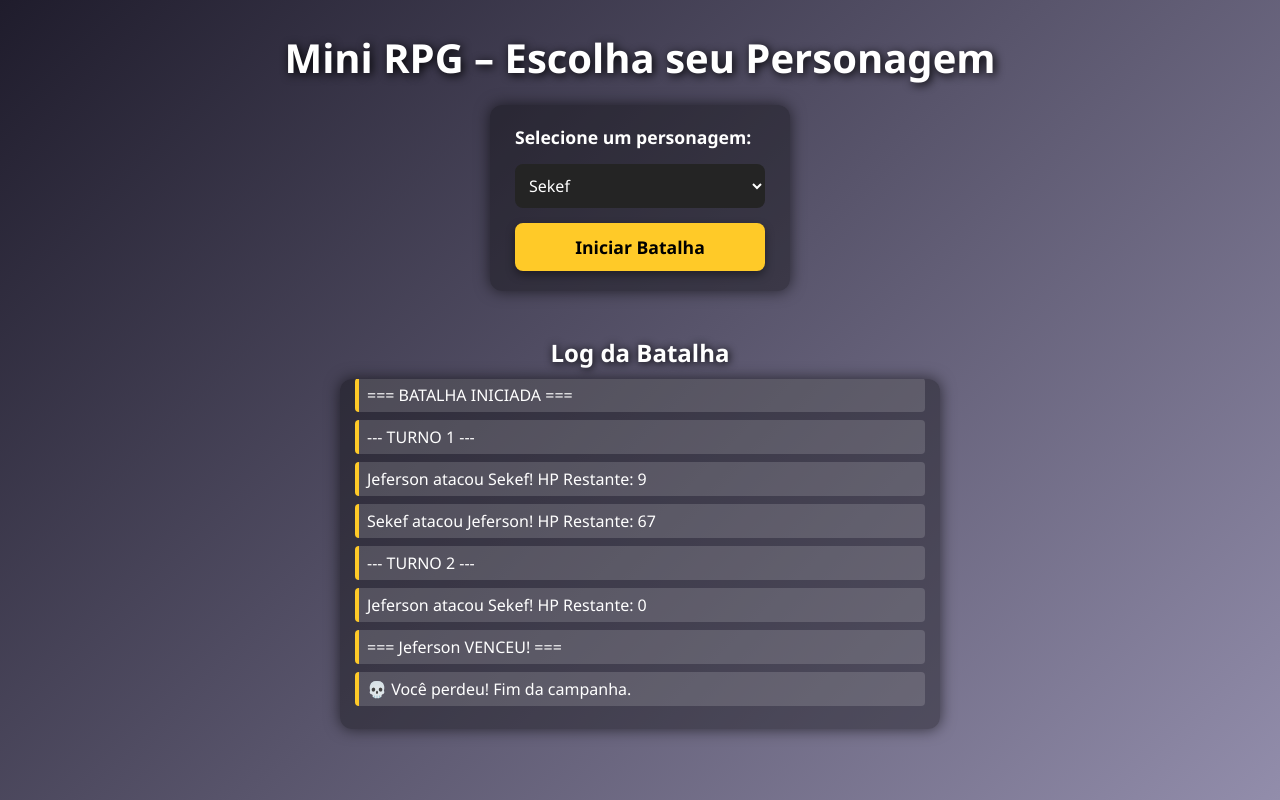
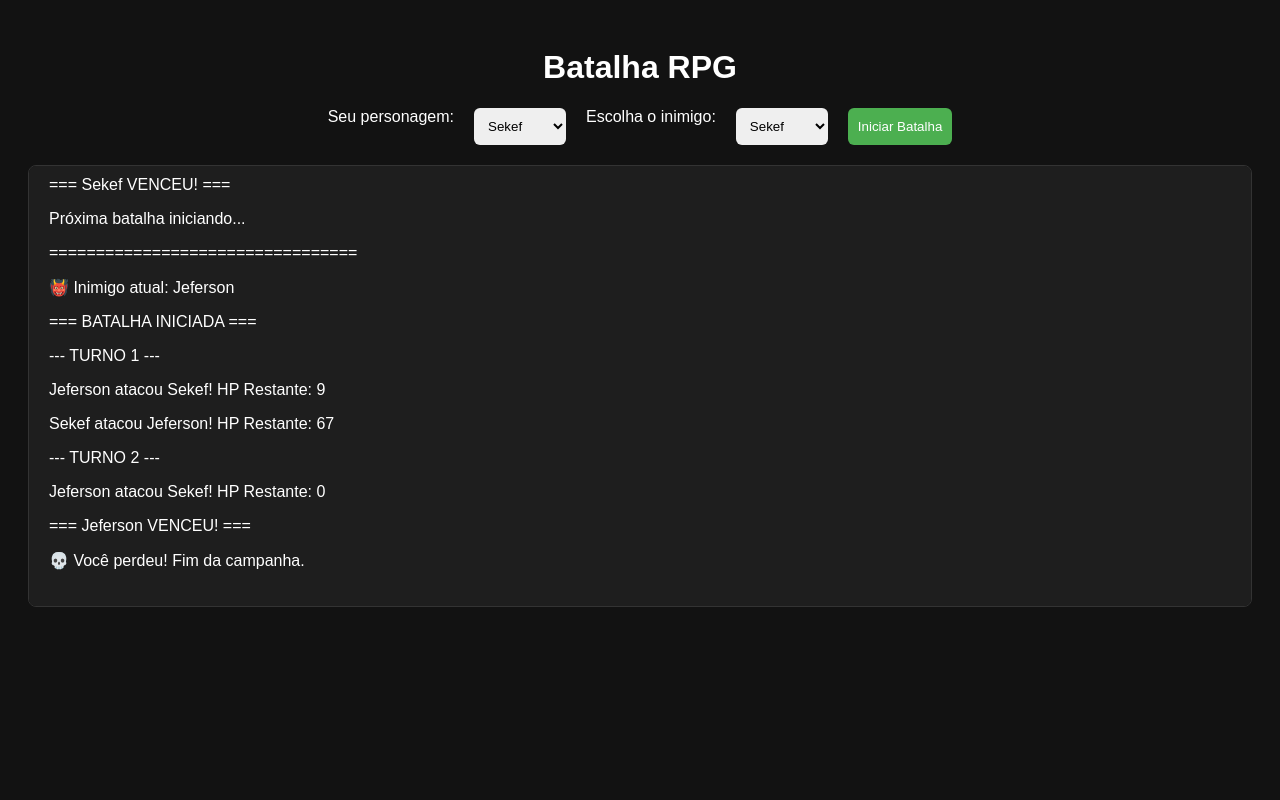
Before and after one commit to alisson1707/ifpi-legends, a website built with Parcel: page source/index.html in a window 1280 px wide. Both pictures are taken after a click on the button "Iniciar Batalha". Built offline with nearby package versions, Linux system fonts and the light colour scheme.

Commit message:
atualizaçao na interface

```diff
--- a/source/batalhas/batalhaUm.ts
+++ b/source/batalhas/batalhaUm.ts
@@ -1,44 +1,8 @@
 import { Personagem } from "../personagem";
 
 export class Batalha {
-    constructor(
-        protected p1: Personagem,
-        protected p2: Personagem
-    ) {}
+  constructor(protected p1: Personagem, protected p2: Personagem) {}
 
-    iniciar(): void {
-        console.log("===== BATALHA INICIADA! =====");
-
-        let turno = 1;
-
-        while (this.p1.estaVivo() && this.p2.estaVivo()) {
-            console.log(`\n--- TURNO ${turno} ---`);
-
-            // Determina quem ataca primeiro pela velocidade
-            const primeiro =
-                this.p1.getVelocidade() >= this.p2.getVelocidade()
-                    ? this.p1
-                    : this.p2;
-
-            const segundo = primeiro === this.p1 ? this.p2 : this.p1;
-
-            // Primeiro ataca
-            primeiro.atacar(segundo);
-
-            if (!segundo.estaVivo()) break;
-
-            // Segundo ataca
-            segundo.atacar(primeiro);
-
-            turno++;
-        }
-
-        console.log("\n===== FIM DA BATALHA =====");
-        console.log(
-            `${this.p1.estaVivo() ? this.p1.getNome() : this.p2.getNome()} venceu!`
-        );
-    }
-
-    getP1() { return this.p1; }
-    getP2() { return this.p2; }
+  getP1(): Personagem { return this.p1; }
+  getP2(): Personagem { return this.p2; }
 }
--- a/source/components/iallen.ts
+++ b/source/components/iallen.ts
@@ -2,13 +2,6 @@ import { Personagem } from "../personagem";
 
 export class Iallen extends Personagem {
     constructor() {
-        super(
-            "Iallen",
-            100,     // hp
-            20,      // ataque
-            5,       // defesa
-            10,      // velocidade
-            "Guitarra do Trovão"
-        );
+        super("Iallen", 100, 20, 5, 10, "Guitarra do Trovão");
     }
 }
--- a/source/components/jivago.ts
+++ b/source/components/jivago.ts
@@ -2,13 +2,6 @@ import { Personagem } from "../personagem";
 
 export class Jivago extends Personagem {
     constructor() {
-        super(
-            "Jivago",
-            85,    // hp
-            30,    // ataque
-            6,     // defesa
-            10,    // velocidade
-            "Super força"
-        );
+        super("Jivago", 85, 30, 6, 10, "Super força");
     }
 }
--- a/source/components/sekef.ts
+++ b/source/components/sekef.ts
@@ -2,13 +2,6 @@ import { Personagem } from "../personagem";
 
 export class Sekef extends Personagem {
     constructor() {
-        super(
-            "Sekef",
-            95,    // hp
-            30,    // ataque
-            3,     // defesa
-            12,    // velocidade
-            "Leitura Mental"
-        );
+        super("Sekef", 95, 30, 3, 12, "Leitura Mental");
     }
 }
--- a/source/index.html
+++ b/source/index.html
@@ -1,18 +1,28 @@
 <!DOCTYPE html>
-<html lang="pt-br">
+<html lang="pt-BR">
 <head>
   <meta charset="UTF-8">
-  <meta name="viewport" content="width=device-width, initial-scale=1.0">
-  <title>Mini RPG</title>
+  <title>Batalha RPG</title>
   <link rel="stylesheet" href="style.css">
 </head>
 
 <body>
-  <h1>Mini RPG – Escolha seu Personagem</h1>
+  <h1>Batalha RPG</h1>
 
-  <div class="select-area">
-    <label for="personagem">Selecione um personagem:</label>
+  <div class="painel">
+    <label>Seu personagem:</label>
     <select id="personagem">
+      <option value="sekef">Sekef</option>
+      <option value="iallen">Iallen</option>
+      <option value="jeferson">Jeferson</option>
+      <option value="jivago">Jivago</option>
+      <option value="marcos">Marcos</option>
+      <option value="maykol">Maykol</option>
+      <option value="maylon">Maylon</option>
+    </select>
+
+    <label>Escolha o inimigo:</label>
+    <select id="inimigo">
       <option value="sekef">Sekef</option>
       <option value="iallen">Iallen</option>
       <option value="jeferson">Jeferson</option>
@@ -25,8 +35,7 @@
     <button id="iniciar">Iniciar Batalha</button>
   </div>
 
-  <h2>Log da Batalha</h2>
-  <div id="log" class="log-container"></div>
+  <div id="log" class="log"></div>
 
   <script type="module" src="./main.ts"></script>
 </body>
--- a/source/style.css
+++ b/source/style.css
@@ -1,121 +1,42 @@
-/* ======== RESET ======== */
-* {
-  margin: 0;
-  padding: 0;
-  box-sizing: border-box;
-  font-family: "Segoe UI", Tahoma, Geneva, Verdana, sans-serif;
+body {
+    background: #121212;
+    color: white;
+    font-family: Arial, sans-serif;
+    padding: 20px;
 }
 
-body {
-  background: linear-gradient(135deg, #1f1c2c, #928dab);
-  min-height: 100vh;
-  color: #fff;
-  display: flex;
-  flex-direction: column;
-  align-items: center;
-  padding: 30px;
+h1 {
+    text-align: center;
 }
 
-/* ======== TÍTULO ======== */
-h1 {
-  font-size: 2.5rem;
-  margin-bottom: 20px;
-  text-shadow: 2px 2px 10px #000;
+.painel {
+    display: flex;
+    gap: 20px;
+    margin-bottom: 20px;
+    justify-content: center;
 }
 
-/* ======== SELEÇÃO DE PERSONAGEM ======== */
-.select-area {
-  background: rgba(0, 0, 0, 0.35);
-  padding: 20px 25px;
-  border-radius: 12px;
-  box-shadow: 0 0 15px rgba(0,0,0,0.6);
-  margin-bottom: 25px;
-  display: flex;
-  flex-direction: column;
-  gap: 15px;
-  width: 300px;
+select, button {
+    padding: 10px;
+    border-radius: 6px;
+    border: none;
 }
 
-label {
-  font-size: 1.1rem;
-  font-weight: bold;
-}
-
-/* ======== SELECT ======== */
-select {
-  padding: 10px;
-  border-radius: 8px;
-  border: none;
-  outline: none;
-  font-size: 1rem;
-  background: #242424;
-  color: white;
-  cursor: pointer;
-  transition: 0.2s ease;
-}
-
-select:hover {
-  background: #333;
-}
-
-/* ======== BOTÃO ======== */
 button {
-  padding: 12px;
-  background: #ffca28;
-  color: #000;
-  border: none;
-  border-radius: 8px;
-  font-size: 1.1rem;
-  font-weight: bold;
-  cursor: pointer;
-  transition: 0.2s;
-  box-shadow: 0 4px 10px rgba(0,0,0,0.4);
+    background: #4CAF50;
+    color: white;
+    cursor: pointer;
 }
 
 button:hover {
-  background: #ffb300;
-  transform: scale(1.05);
+    background: #45a049;
 }
 
-button:active {
-  transform: scale(0.97);
+.log {
+    background: #1e1e1e;
+    padding: 20px;
+    height: 400px;
+    overflow-y: auto;
+    border-radius: 8px;
+    border: 1px solid #333;
 }
-
-/* ======== LOG ======== */
-h2 {
-  margin: 20px 0 10px;
-  text-shadow: 1px 1px 8px #000;
-}
-
-.log-container {
-  width: 90%;
-  max-width: 600px;
-  height: 350px;
-  overflow-y: auto;
-  padding: 15px;
-  background: rgba(0, 0, 0, 0.35);
-  border-radius: 12px;
-  box-shadow: 0 0 15px rgba(0,0,0,0.6);
-}
-
-/* Cada linha do log */
-#log p {
-  margin-bottom: 8px;
-  padding: 6px 8px;
-  background: rgba(255, 255, 255, 0.15);
-  border-left: 4px solid #ffca28;
-  border-radius: 4px;
-  animation: aparecer 0.3s ease;
-}
-
-/* Animação suave */
-@keyframes aparecer {
-  from {
-    opacity: 0;
-    transform: translateX(-8px);
-  }
-  to {
-    opacity: 1;
-    transform: translateX(0);
-  }
-}
```
Also changed, not shown: source/components/jeferson.ts (+3 -9 lines), source/components/marcos.ts (+1 -8 lines), source/components/maykol.ts (+1 -8 lines), source/components/maylon.ts (+1 -8 lines).
